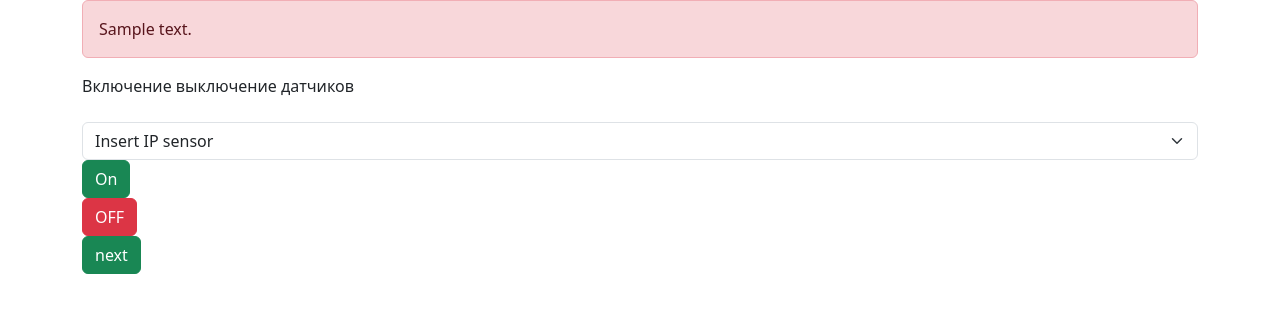
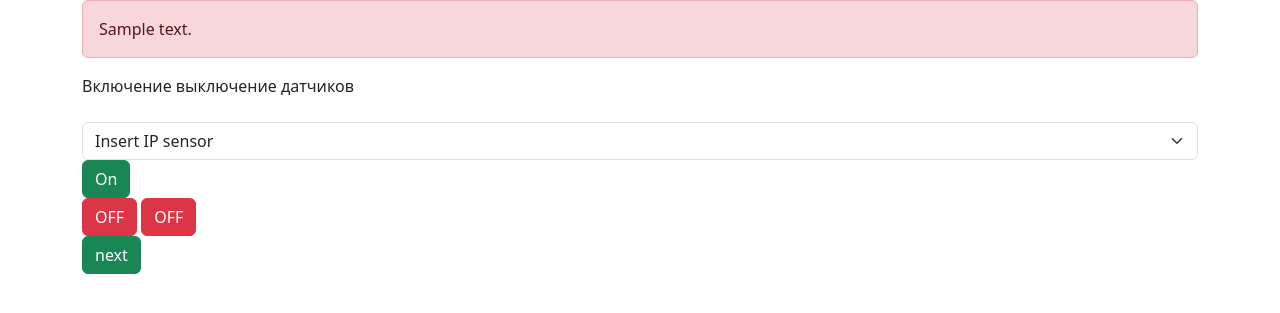
Before and after one commit to Pitonch/On_OFF_sensor, a Django app: template templates/interaction/commands.html in a window 1280 px wide. Shown: the part 56-369 px from the top of the page. Run offline with Django 3.2, Linux system fonts and the light colour scheme; the template is opened without the code that fills it: most values are stand-ins (such as "Sample title", 1, 10 or a date in 2020); some libraries are stand-ins or nearby versions.

Commit message:
solved problem  button html

```diff
--- a/interaction/urls.py
+++ b/interaction/urls.py
@@ -9,8 +9,9 @@ urlpatterns = [
     path('about/', interaction_views.about, name='url_to_about'),
     path('settings/', interaction_views.settings, name='url_to_settings'),
     path('commands/', interaction_views.commands, name='url_to_commands'),
-    path('commands/off_sensor/', interaction_views.off_sensor, name='off_sensor'),
-    path('commands/on_sensor/', interaction_views.on_sensor, name='on_sensor'),
+    # path('commands/off_sensor/', interaction_views.off_sensor, name='off_sensor'),
+    # path('commands/on_sensor/', interaction_views.on_sensor, name='on_sensor'),
     # re_path(r'^commands/sensor/On|off', interaction_views.sensor, name='sensor'),
+    path('commands/<status>', interaction_views.sensor, name='sensor'),
     path('commands/next/', interaction_views.next_pages, name='next'),
     ]
--- a/templates/interaction/base.html
+++ b/templates/interaction/base.html
@@ -3,7 +3,7 @@
 {% load l10n %}
   <head>
   {%  load static %}
-  <script src="/js/js_commands.js"></script>
+{#  <script src="/js/js_commands.js"></script>#}
 
 
 
--- a/templates/interaction/commands.html
+++ b/templates/interaction/commands.html
@@ -2,7 +2,7 @@
 
 {% block title %} Commands {% endblock %}
 
-<script src="/js/js_commands.js"></script>
+{#<script src="/js/js_commands.js"></script>#}
 
 
 {% block content %}
@@ -19,16 +19,16 @@
 
 
 
-<form action="{% url 'on_sensor' %}" method="POST">
+<form action="{% url 'sensor' 'On' %}" method="POST">
 {% csrf_token %}
-{#    <button type="submit" class="btn btn-success">On</button>#}
-<button type="submit" class="btn btn-success" on-click="switch('off')">On</button>
+    <button type="submit" class="btn btn-success">On</button>
+{#<button type="submit" class="btn btn-success" on-click="switch('on')">On</button>#}
 </form>
 
-<form action="{% url 'off_sensor' %}" method="POST">
+<form action="{% url 'sensor' 'off' %}" method="POST">
 {% csrf_token %}
-{#    <button type="submit" class="btn btn-danger">OFF</button>#}
- <button type="submit" class="btn btn-danger" on-click="switch('on')">OFF</button>
+    <button type="submit" class="btn btn-danger">OFF</button>
+ <button type="submit" class="btn btn-danger" on-click="switch('off')">OFF</button>
 </form>
 
 <form action="{% url 'next' %}" method="get">
```
Also changed, not shown: interaction/views.py (+27 -28 lines).
